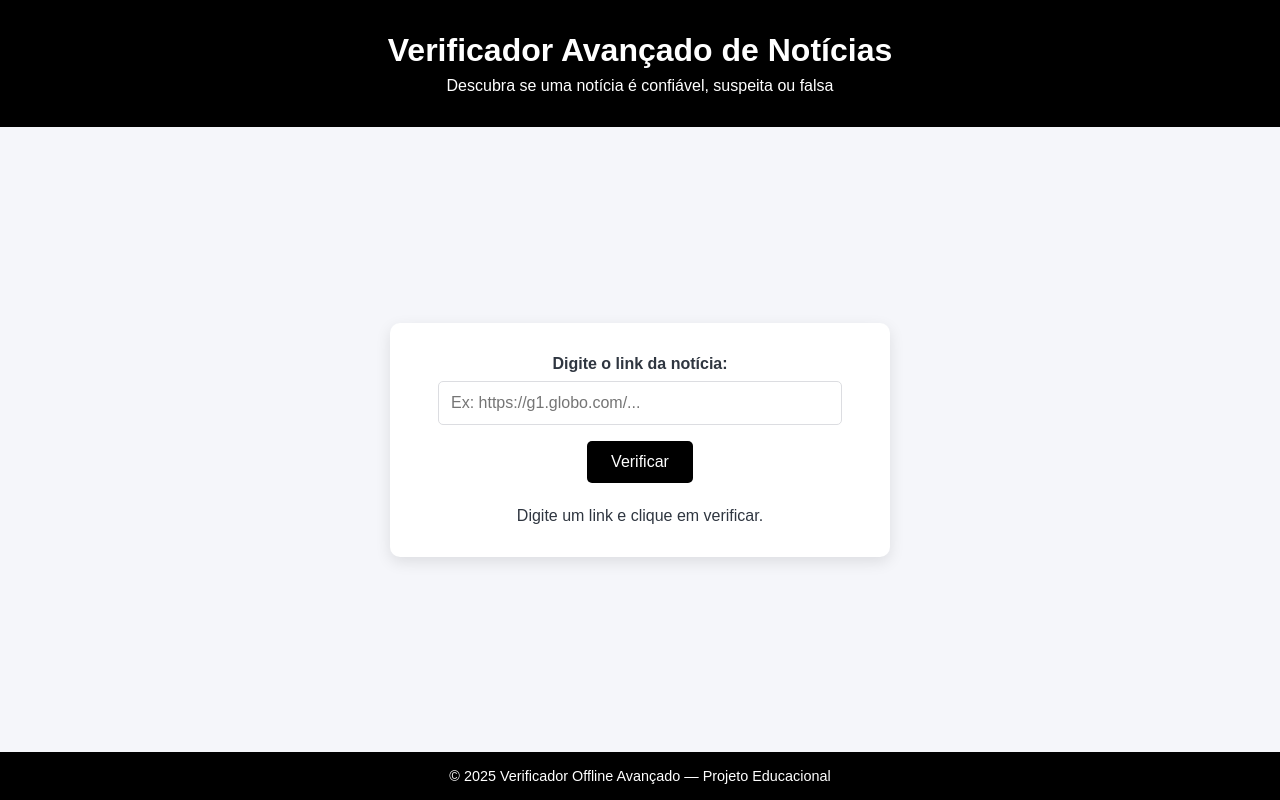
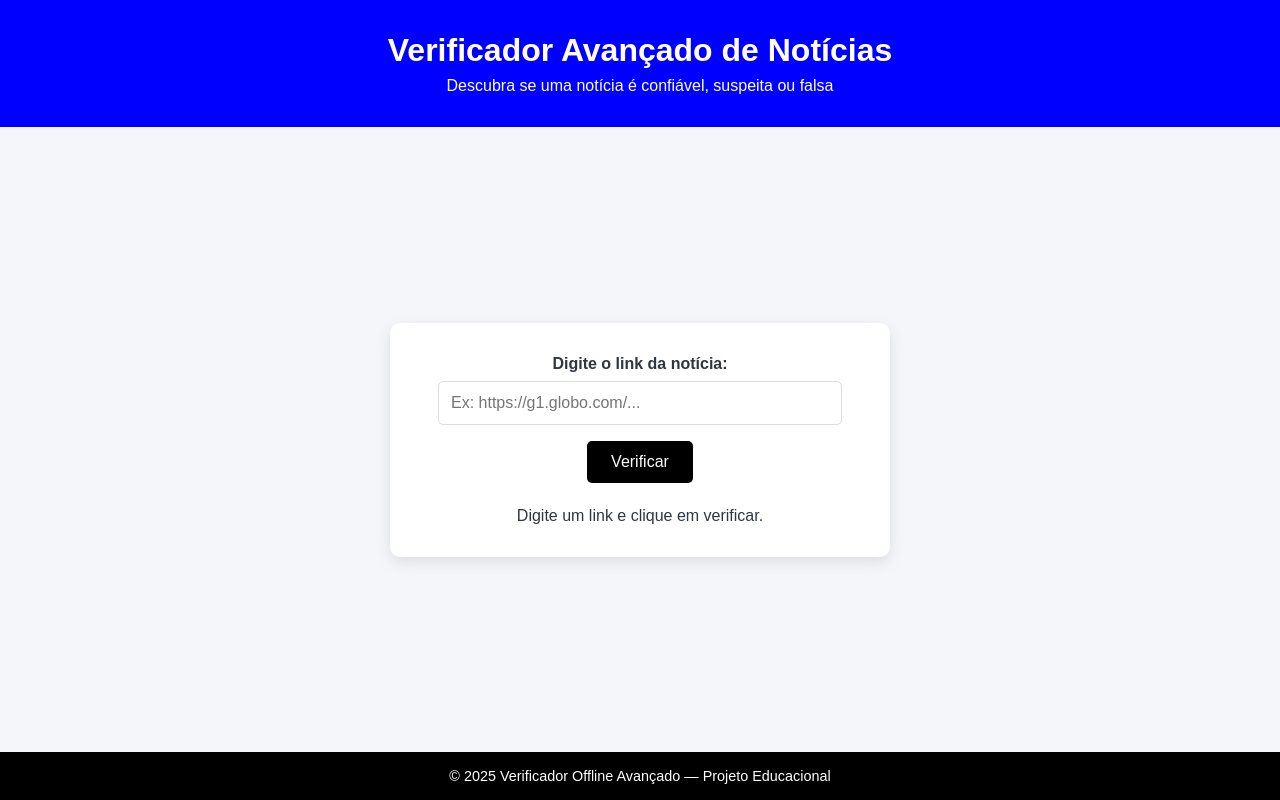
Before and after one commit to EntrophyOfBits/verificador-noticias, a plain HTML site: page index.html in a window 1280 px wide. Drawn offline with Linux system fonts and the light colour scheme.

Commit message:
Update style.css

```diff
--- a/style.css
+++ b/style.css
@@ -14,7 +14,7 @@ body {
 }
 
 header {
-  background-color: #000000;
+  background-color: #0000ff;
   color: #fff;
   text-align: center;
   padding: 2rem 1rem;
```
